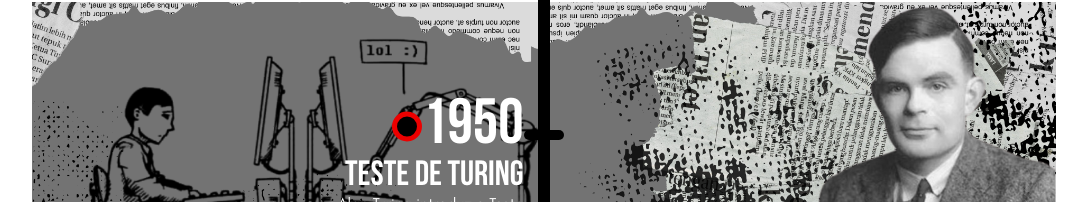
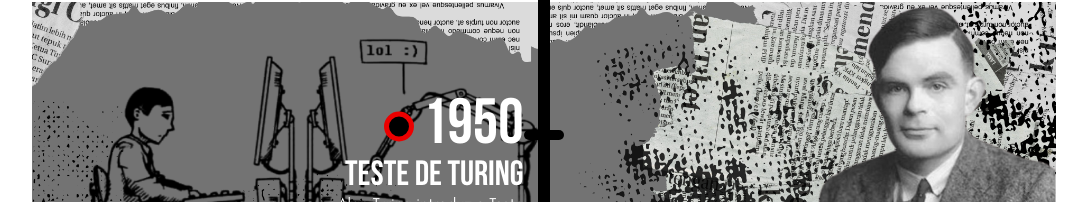
Before and after one commit to Nesesinho/ux-timeline, a Vue app: page / in a window 1280 px wide. Shown: the part 422-624 px from the top of the page, without its empty margins (96-1183 px from the left). Built offline with nearby package versions, Linux system fonts and the light colour scheme.

Commit message:
arrumando mais coisinhas

```diff
--- a/src/components/TimeCard.vue
+++ b/src/components/TimeCard.vue
@@ -50,7 +50,7 @@ onMounted(() => {
           <h1>
             {{ props.title }}
           </h1>
-          <a :href="props.link" style="margin: 8px;">
+          <a :href="props.link">
               <div class="link" style="z-index: 100;">
                 <h3 style="color: white;">Clique para mais informações</h3>
               </div>
@@ -138,6 +138,7 @@ onMounted(() => {
     width: 30px;
     height: 30px;
     background-color: black;
+    margin: 8px;
 
     border: 5px solid black;
     border-radius: 50px;
```
